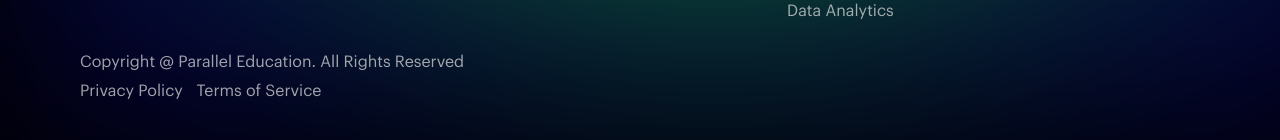
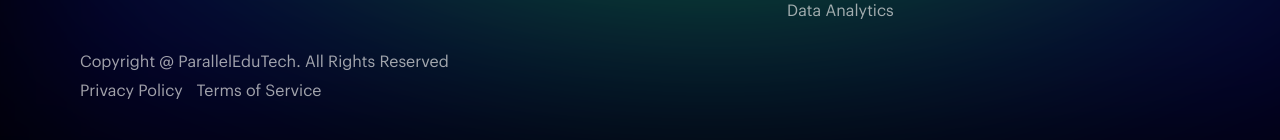
Before and after one commit to Parallel-EDU/parallelWebsite, a Next.js app: page /fees in a window 1280 px wide. Shown: the part 5357-5497 px from the top of the page. Built offline with nearby package versions, Linux system fonts and the light colour scheme.

Commit message:
Update Footer

```diff
--- a/components/footer.jsx
+++ b/components/footer.jsx
@@ -54,7 +54,7 @@ export default function Footer() {
           </div>
           <div className="opacity-70 max-smallphone:hidden">
             <p className="mt-[4px] text-[#E5E5E5] text-base">
-              Copyright @ Parallel Education. All Rights Reserved{" "}
+              Copyright @ ParallelEduTech. All Rights Reserved{" "}
             </p>
             <div className="flex mt-[5.37px] gap-[13.9px]">
               <p className="text-[#E5E5E5] text-base hover:underline cursor-pointer hover:decoration-solid">
@@ -69,7 +69,7 @@ export default function Footer() {
         <div className="flex max-hamburger:gap-[50px] max-md:flex-wrap-reverse gap-[127.27px]">
           <div className="opacity-70 hidden max-smallphone:block">
             <p className="mt-[4px] text-[#E5E5E5] text-base">
-              Copyright @ Parallel EduTech Pvt Ltd. All Rights Reserved{" "}
+              Copyright @ ParallelEduTech Pvt Ltd. All Rights Reserved{" "}
             </p>
             <div className="flex mt-[5.37px] gap-[13.9px]">
               <p className="text-[#E5E5E5] text-base hover:underline cursor-pointer hover:decoration-solid">
```
